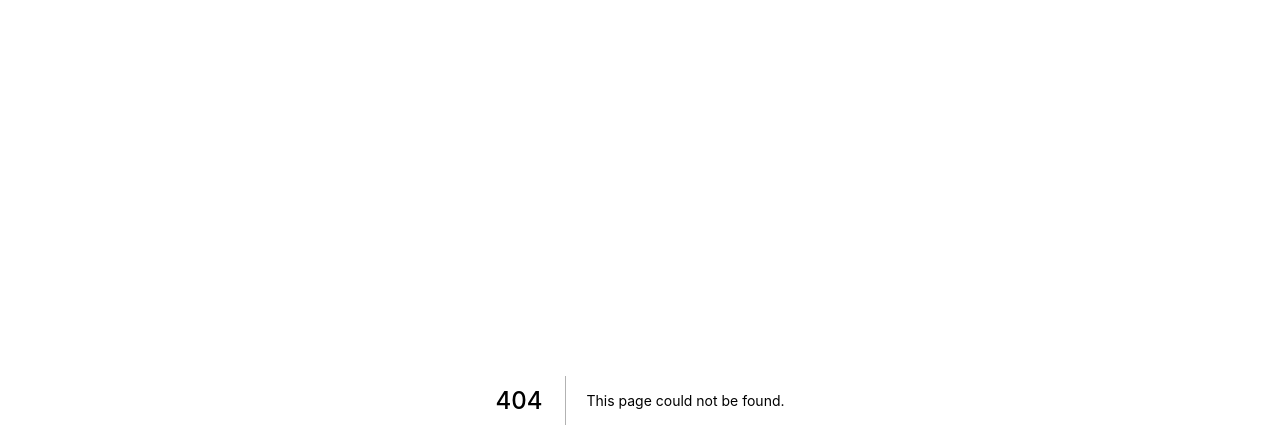
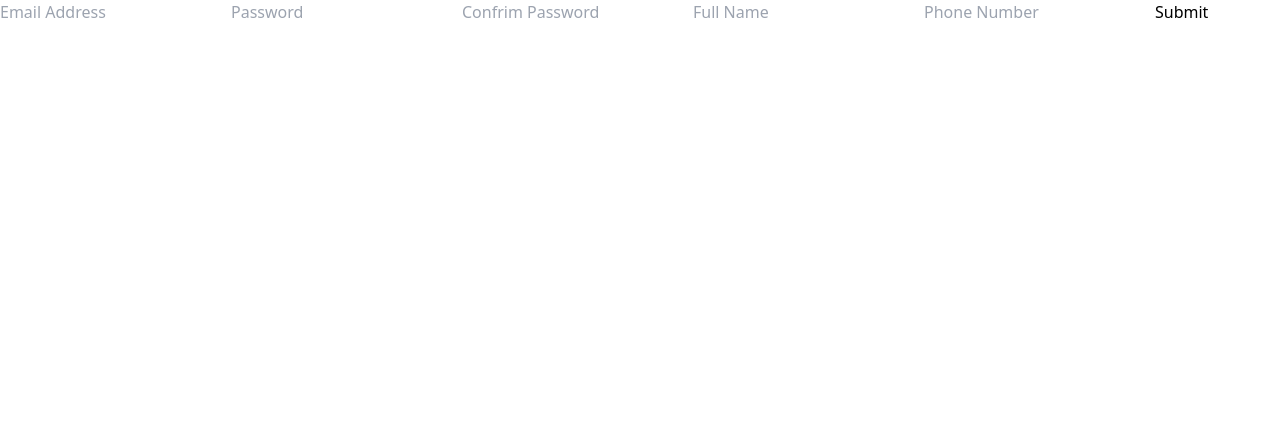
Before and after one commit to jin0106/Tech-IT, a Next.js app in the folder client/: page /SignUp in a window 1280 px wide. Before the commit this address had no page. Shown: the top 448 px of the page. Built offline with nearby package versions, Linux system fonts and the light colour scheme.

Commit message:
[#7] feat: 회원가입 페이지에 useForm 적용

```diff
--- /dev/null
+++ b/client/pages/SignUp/index.tsx
@@ -0,0 +1,109 @@
+import Form from "@components/Form";
+import HeadMeta from "@components/HeadMeta";
+import Input from "@components/Input";
+import React from "react";
+import { useForm } from "react-hook-form";
+import { ErrorMessage } from "@hookform/error-message";
+interface InputProps {
+	email: string;
+	password: string;
+	passwordConfrim: string;
+	name: string;
+	phoneNumber: number;
+}
+
+function SignUpPage() {
+	const onSubmitButton = (data: InputProps) => {
+		console.log(data);
+	};
+	const {
+		register,
+		formState: { errors },
+		handleSubmit,
+	} = useForm<InputProps>({
+		mode: "onChange",
+		defaultValues: {
+			email: "",
+			password: "",
+			passwordConfrim: "",
+			name: "",
+			phoneNumber: 0,
+		},
+	});
+	return (
+		<>
+			<HeadMeta title="Tech-IT: Create an account" description="SignUp Page" />
+			<Form onSubmit={handleSubmit(onSubmitButton)}>
+				<Input
+					{...register("email", {
+						required: "Please type your email",
+						pattern: {
+							value:
+								/^[0-9a-zA-Z]([-_.]?[0-9a-zA-Z])*@[0-9a-zA-Z]([-_.]?[0-9a-zA-Z])*.[a-zA-Z]{2,3}$/i,
+							message: "이메일 형식으로 입력해주세요",
+						},
+					})}
+					placeholder="Email Address"
+				/>
+				<ErrorMessage
+					errors={errors}
+					name="email"
+					render={({ message }) => <p>{message}</p>}
+				/>
+				<Input
+					{...(register("password"),
+					{
+						required: true,
+						minLength: 8,
+						maxLength: 20,
+						pattern:
+							/^(?=.*[a-z])(?=.*[A-Z])(?=.*\d)(?=.*[@$!%*?&])[A-Za-z\d@$!%*?&]$/,
+					})}
+					type="password"
+					placeholder="Password"
+				/>
+
+				<Input
+					{...(register("passwordConfrim"),
+					{
+						required: true,
+						minLength: 8,
+						maxLength: 20,
+						pattern:
+							/^(?=.*[a-z])(?=.*[A-Z])(?=.*\d)(?=.*[@$!%*?&])[A-Za-z\d@$!%*?&]$/,
+					})}
+					type="password"
+					placeholder="Confrim Password"
+				/>
+				<Input
+					{...register("name", {
+						required: true,
+						minLength: { value: 3, message: "thisis" },
+						maxLength: 25,
+					})}
+					type="text"
+					placeholder="Full Name"
+				/>
+				<ErrorMessage
+					errors={errors}
+					name="password"
+					render={({ message }) => <p>{message}</p>}
+				/>
+				<Input
+					{...(register("phoneNumber"),
+					{
+						required: { value: true, message: "dafsdf" },
+						minLength: 10,
+						maxLength: 11,
+						pattern: /^01([0|1|6|7|8|9])-?([0-9]{3,4})-?([0-9]{4})$/,
+					})}
+					type="text"
+					placeholder="Phone Number"
+				/>
+				<input type="submit" />
+			</Form>
+		</>
+	);
+}
+
+export default SignUpPage;
```
Also changed, not shown: client/pages/SignUp/SignUpPage.tsx (deleted, +0 -7 lines).
